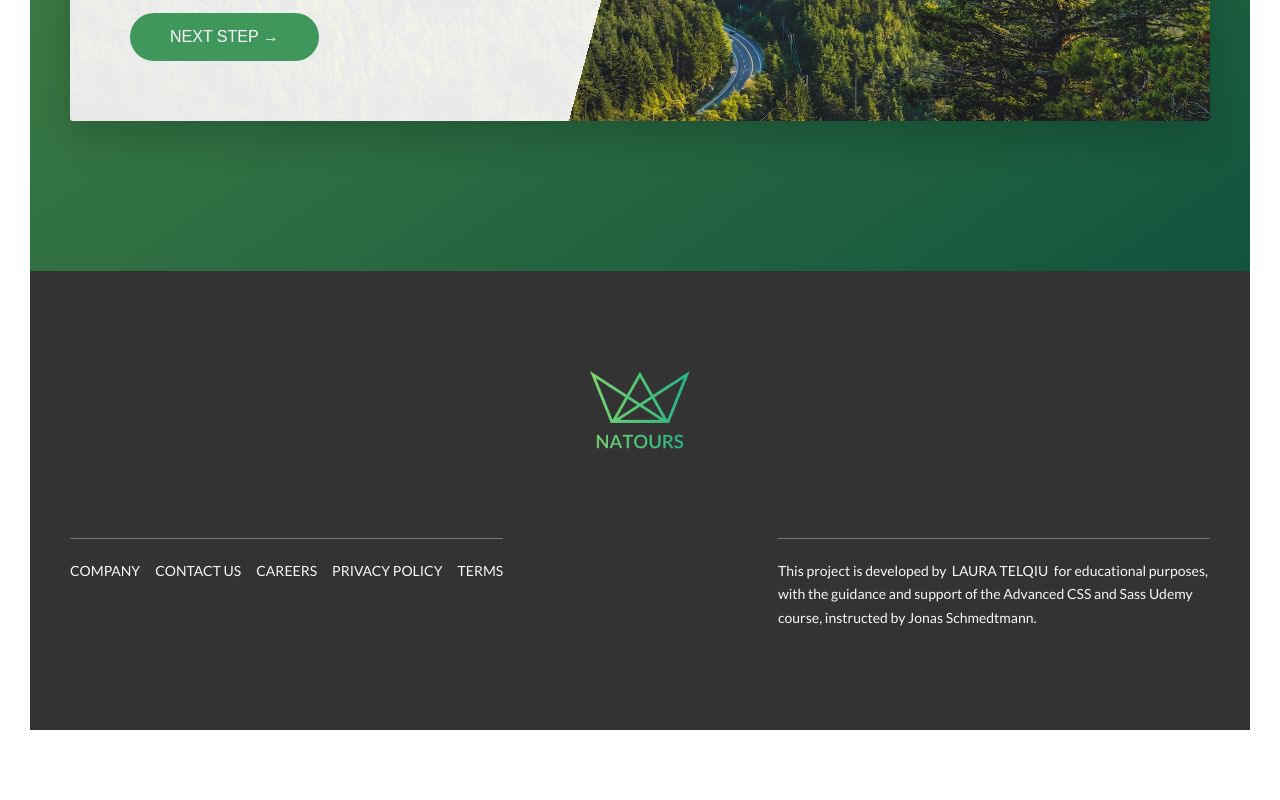
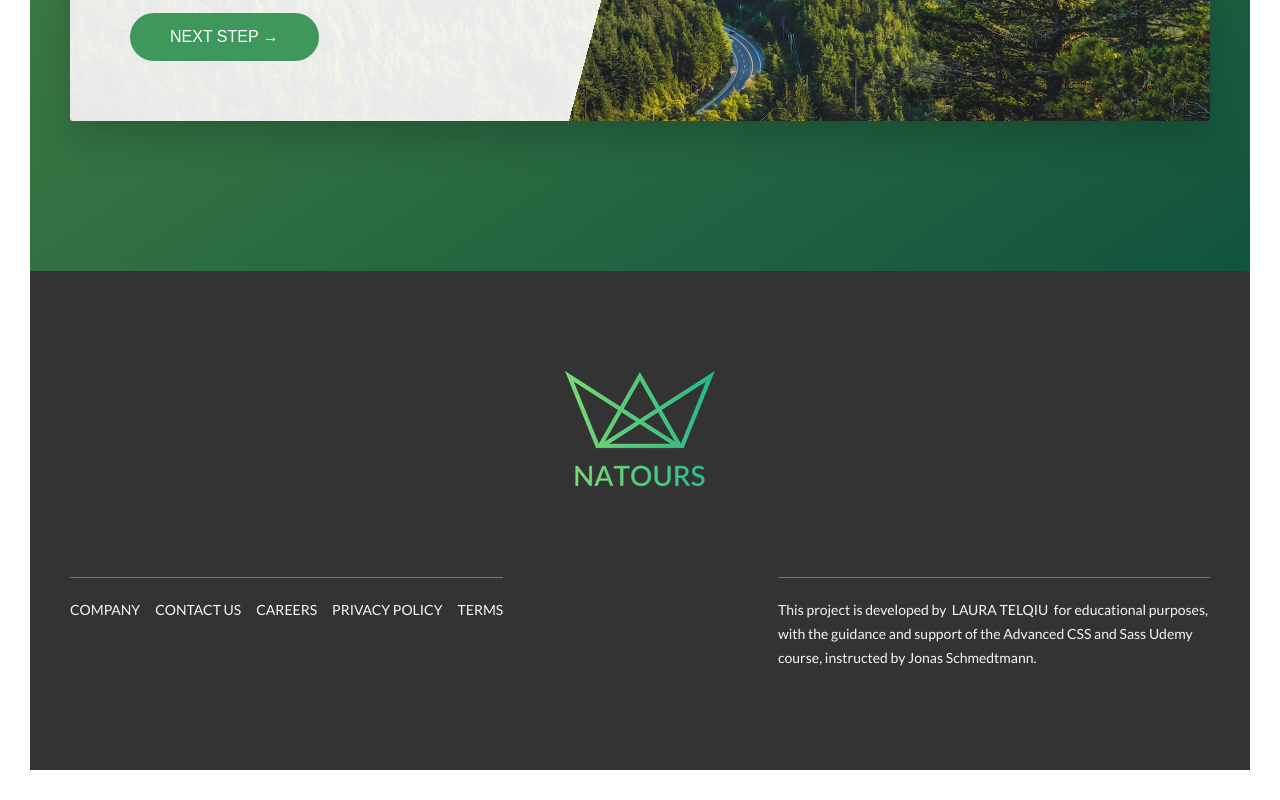
Before and after one commit to LauraTelqiu/natours-react, a React (Create React App) app: page / in a window 1280 px wide. Shown: the part 5328-6128 px from the top of the page. Before the commit the page ends 6088 px from the top, so only its background shows below. Built offline with nearby package versions, Linux system fonts and the light colour scheme.

Commit message:
responsive footer logo

```diff
--- a/src/layout/Footer.js
+++ b/src/layout/Footer.js
@@ -1,12 +1,18 @@
 import React from "react";
 import { footerLinks } from "../data";
-import footerLogo from "../img/logo-green-2x.png"
+import footerLogo1x from "../img/logo-green-1x.png"
+import footerLogo2x from "../img/logo-green-2x.png"
+
 
 function Footer() {
   return (
     <footer className="footer">
       <div className="footer__logo-box">
-        <img src={footerLogo} alt="Full logo" className="footer__logo" />
+        <picture className="footer__logo">
+          <source srcSet={`${footerLogo1x} 1x, ${footerLogo2x} 2x`} media="(max-width: 37.5em)" />
+          <img srcSet={`${footerLogo1x} 1x, ${footerLogo2x} 2x`} alt="Full logo" className="footer__img" />
+        </picture>
+
       </div>
       <div className="row">
         <div className="col-1-of-2">
--- a/src/layout/Header.js
+++ b/src/layout/Header.js
@@ -1,5 +1,7 @@
 import React from "react";
 import logo from "../img/logo-white.png";
+
+
 
 import "../sass/main.css";
 
```
